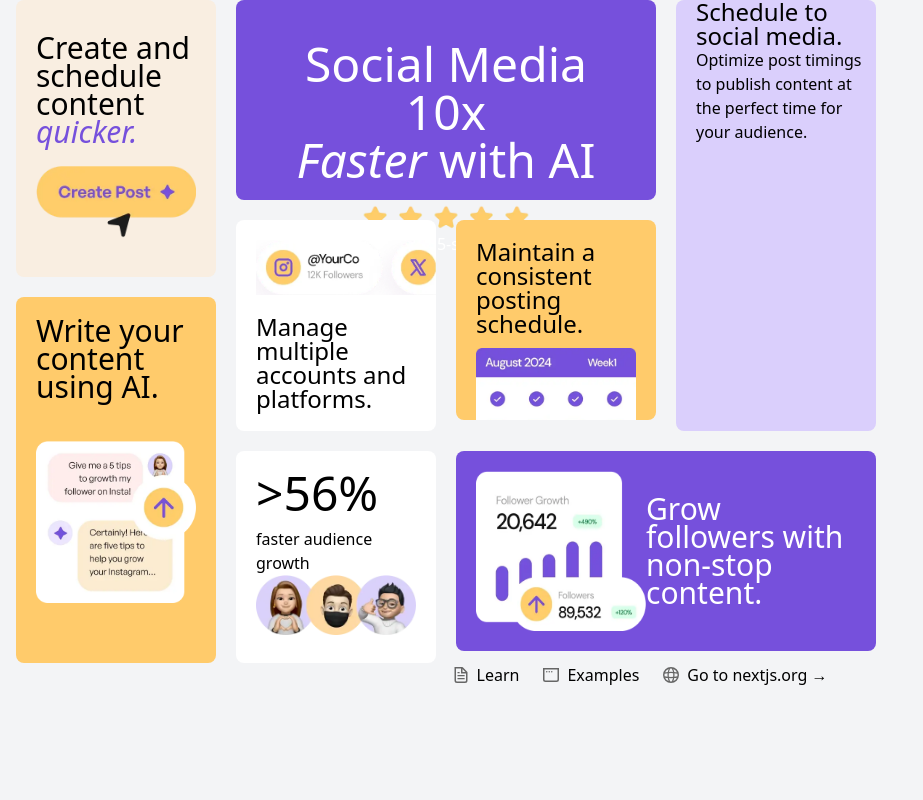
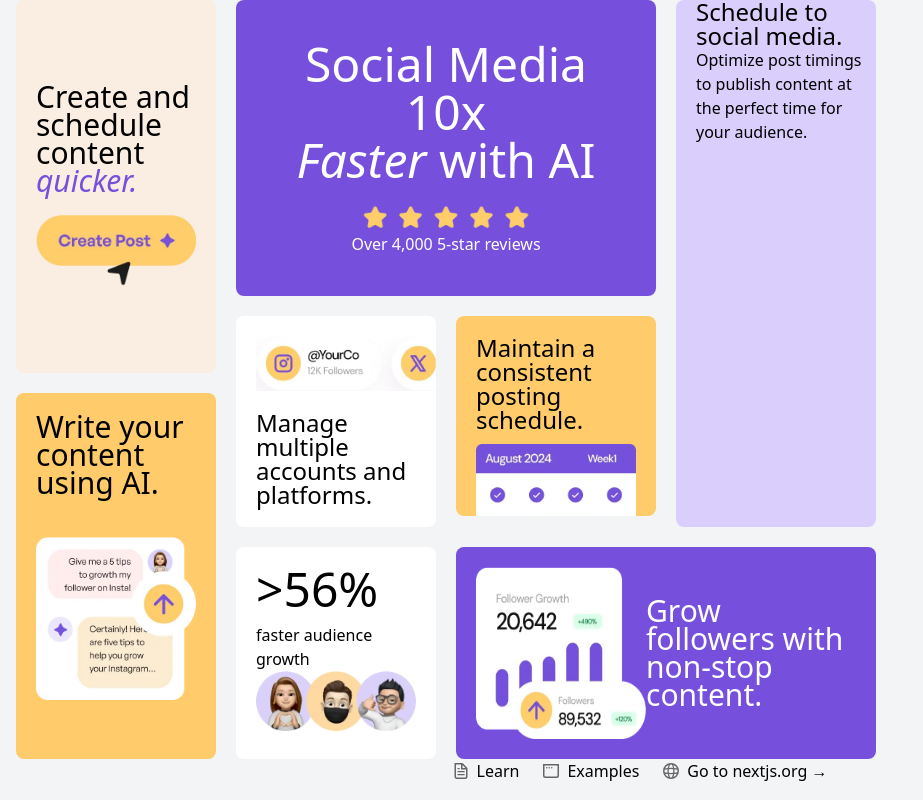
Before and after one commit to chungvuiloong/bento-grid, a Next.js app: page / in a window 1280 px wide. Shown: the whole page, without its empty margins (0-923 px from the left). Built offline with nearby package versions, Linux system fonts and the light colour scheme.

Commit message:
Removed max-h for card.

```diff
--- a/src/app/components/Card.tsx
+++ b/src/app/components/Card.tsx
@@ -7,7 +7,7 @@ interface CardProps {
 
 const Card = ({ children, className }: CardProps) => {
   return (
-    <div className={`rounded-lg ${className?.includes('col-span-1') ? 'max-w-[200px]' : 'max-h-[200px] max-w-[420px]'}  ${className}`}>
+    <div className={`rounded-lg ${className?.includes('col-span-1') ? 'max-w-[200px]' : 'max-w-[420px]'}  ${className}`}>
       {children}
     </div>
   );
```
